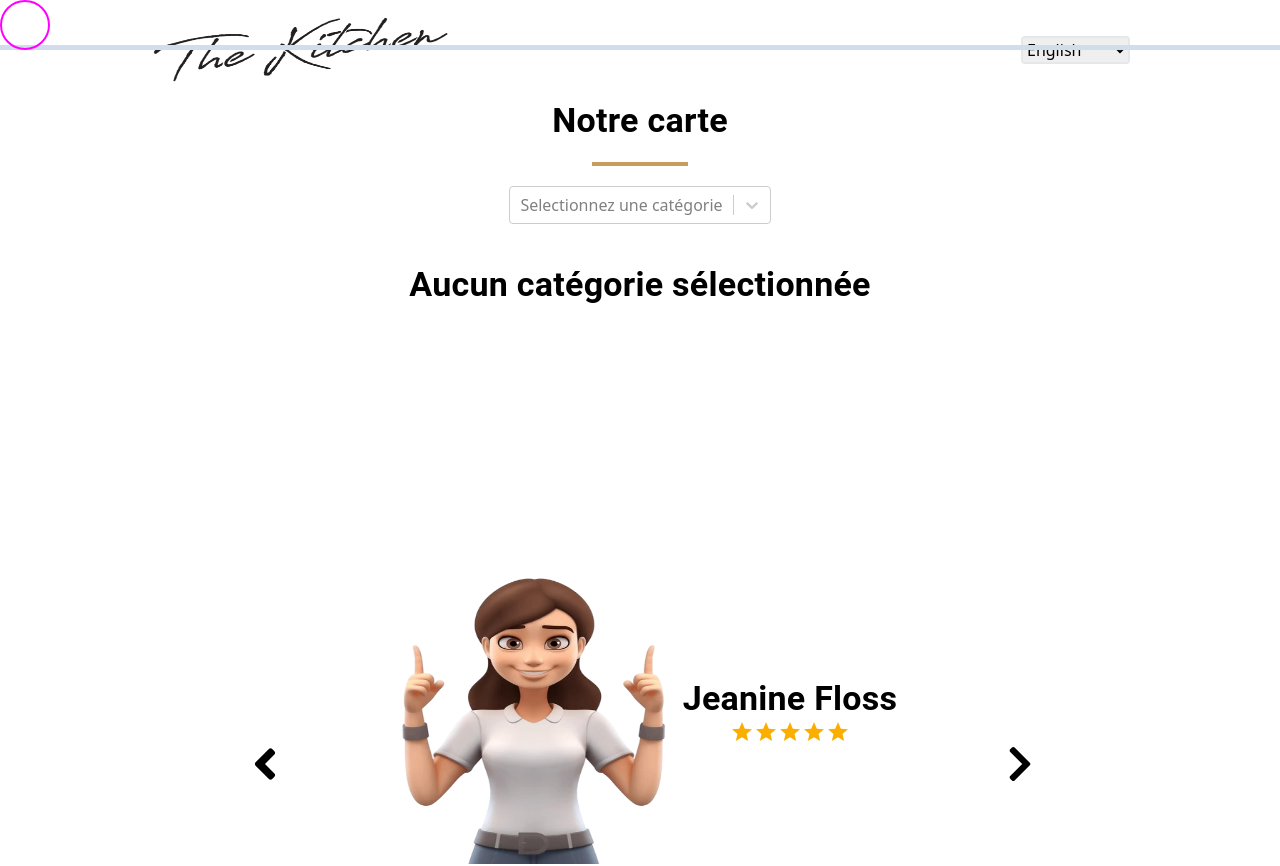
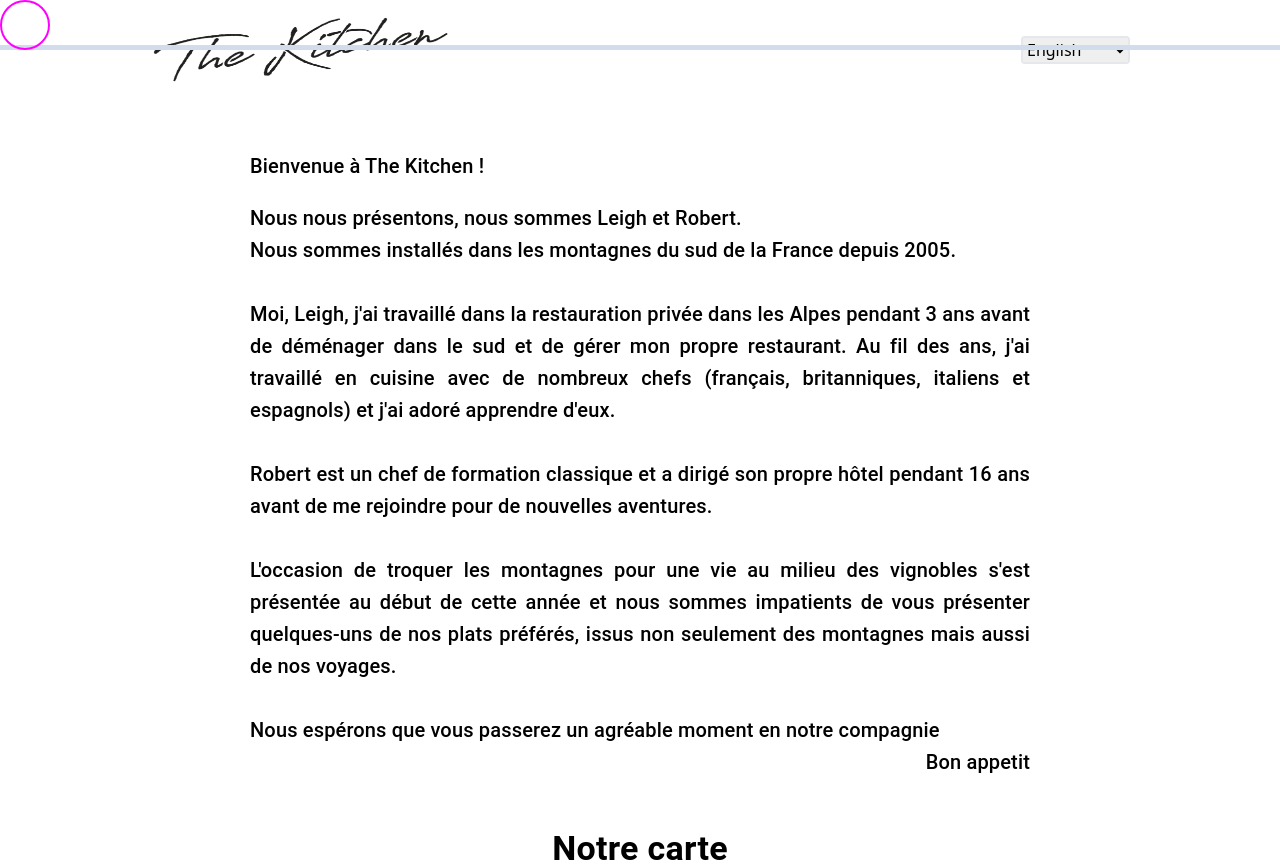
Before and after one commit to yoanncroguennec/restaurantTheKitchen_plaisanceduGers, a Next.js app: page /1 in a window 1280 px wide. Shown: the top 866 px of the page. Built offline with nearby package versions, Linux system fonts and the light colour scheme.

Commit message:
first commit

```diff
--- a/src/app/[locale]/components/common/home/section_MenuCard/Section_MenuCard.jsx
+++ b/src/app/[locale]/components/common/home/section_MenuCard/Section_MenuCard.jsx
@@ -1,3 +1,4 @@
+// A NE PLUS TOUCHER
 "use client";
 
 import React, { useState } from "react";
@@ -18,6 +19,7 @@ import {
   Box_No_CategorySelected,
   RootListItems,
   BoxListItems,
+  BoxTitleDesc,
   BoxBtn,
   TypoBold,
 } from "./StylesSection_MenuCard";
@@ -71,7 +73,7 @@ export default function Section_MenuCard() {
             .slice(0, 8)
             .map(({ name, subCategory, desc, price }, id) => (
               <BoxListItems key={id}>
-                <Box sx={{ width: "70%" }}>
+                <BoxTitleDesc>
                   {subCategory}
                   <TypoBold variant={matches ? "body1" : "h6"}>{name}</TypoBold>
                   {desc ? (
@@ -81,17 +83,12 @@ export default function Section_MenuCard() {
                   ) : (
                     ""
                   )}
-                </Box>
-                <Typography
-                  sx={{ fontWeight: "bold" }}
-                  variant={matches ? "body1" : "h6"}
-                >
-                  {price}€
-                </Typography>
+                </BoxTitleDesc>
+                <TypoBold variant={matches ? "body1" : "h6"}>{price}€</TypoBold>
               </BoxListItems>
             ))}
 
-          {/* ijijijjiji */}
+          {/* PARTIE VOIR PLUS DE LA LISTE DES PRODUITS DE LA CARTE */}
           {filterProducts.length > 8 ? (
             seeMore ? (
               <Box>
@@ -99,7 +96,7 @@ export default function Section_MenuCard() {
                   .slice(6)
                   .map(({ name, subCategory, desc, price }, id) => (
                     <BoxListItems key={id}>
-                      <Box sx={{ width: "70%" }}>
+                      <BoxTitleDesc>
                         {subCategory}
                         <Typography variant={matches ? "body1" : "h6"}>
                           {name}
@@ -111,7 +108,7 @@ export default function Section_MenuCard() {
                         ) : (
                           ""
                         )}
-                      </Box>
+                      </BoxTitleDesc>
                       <TypoBold variant={matches ? "body1" : "h6"}>
                         {price}€
                       </TypoBold>
@@ -119,22 +116,14 @@ export default function Section_MenuCard() {
                   ))}
 
                 <BoxBtn>
-                  <Button
-                    sx={{ margin: "0 auto", width: "250px" }}
-                    onClick={() => setSeeMore(false)}
-                    variant='outlined'
-                  >
+                  <Button onClick={() => setSeeMore(false)} variant='outlined'>
                     <TypoBold variant='h6'>VOIR MOINS</TypoBold>
                   </Button>
                 </BoxBtn>
               </Box>
             ) : (
               <BoxBtn>
-                <Button
-                  sx={{ margin: "0 auto", width: "250px" }}
-                  onClick={() => setSeeMore(true)}
-                  variant='outlined'
-                >
+                <Button onClick={() => setSeeMore(true)} variant='outlined'>
                   <TypoBold variant='h6'>VOIR PLUS</TypoBold>
                 </Button>
               </BoxBtn>
--- a/src/app/[locale]/components/common/home/section_MenuCard/StylesSection_MenuCard.jsx
+++ b/src/app/[locale]/components/common/home/section_MenuCard/StylesSection_MenuCard.jsx
@@ -1,6 +1,6 @@
 "use client";
 
-import { Box, styled, Typography } from "@mui/material";
+import { Box, Button, styled, Typography } from "@mui/material";
 
 export const RootSection_MenuCard = styled(Box)(({ theme }) => ({
   alignItems: "center",
@@ -46,6 +46,12 @@ export const BoxListItems = styled(Box)(({ theme }) => ({
   [theme.breakpoints.down("sm")]: {},
 }));
 
+
+export const BoxTitleDesc = styled(Box)(({ theme }) => ({
+   width: "60%",
+  [theme.breakpoints.down("sm")]: {},
+}));
+
 export const BoxBtn = styled(Box)(({ theme }) => ({
   alignItems: "center",
   display: "flex",
--- /dev/null
+++ b/src/app/[locale]/components/common/home/section_PresentationOfTheEstablishment/Section_PresentationOfTheEstablishment.tsx
@@ -0,0 +1,59 @@
+"use client";
+
+import { Box, Typography } from "@mui/material";
+import React, { useState } from "react";
+import uu from "./test.json";
+export default function Section_PresentationOfTheEstablishment() {
+  const [translate, setTranslate] = useState("fr");
+
+  const yy = [
+    {
+      fr: [
+        {
+          title: "Bienvenue à The Kitchen !",
+          textPresentation:
+            "Nous nous présentons, nous sommes Leigh et Robert.\nNous sommes installés dans les montagnes du sud de la France depuis 2005.\n\n Moi, Leigh, j&#39;ai travaillé dans la restauration privée dans les Alpes pendant 3 ans avant de déménager dans le sud et de gérer mon propre restaurant. Au fil des ans, j'ai travaillé en cuisine avec de nombreux chefs (français, britanniques, italiens et espagnols) et j'ai adoré apprendre d&#39;eux.\n\n Robert est un chef de formation classique et a dirigé son propre hôtel pendant 16 ans avant de me rejoindre pour de nouvelles aventures.\n\n L'occasion de troquer les montagnes pour une vie au milieu des vignobles s&#39;est présentée au début de cette année et nous sommes impatients de vous présenter quelques-uns de nos plats préférés, issus non seulement des montagnes mais aussi de nos voyages.\n\n Nous espérons que vous passerez un agréable moment en notre compagnie",
+          finalWord: "Bon appetit",
+        },
+      ],
+      en: [
+        {
+          title: "Welcome to The Kitchen !",
+          textPresentation:
+            "We’d like to introduce ourselves, we're Leigh and Robert.\n\n We've been based in the mountains of southern France since 2005.\n\n I, Leigh, worked in private catering in the Alps for 3 years before moving south and running my own restaurant. Over the years, I have worked in the kitchen with many chefs (French, British, Italian, and Spanish) and have loved learning from them. Robert is a classically trained chef who ran his own hotel for 16 years before joining me for new adventures.\n\n The opportunity to swap the mountains for a life among the vineyards presented itself earlier this year, and we can't wait to introduce you to some of our favourite dishes, drawn not only from the mountains but also from our travels.\n\n We hope you enjoy your time with us.",
+          finalWord: "Bon appetit",
+        },
+      ],
+    },
+  ];
+
+  // return <h5>Lorem ipsum dolor sit amet, consectetur adipisicing elit. Itaque, quo! ___________ {uu.fr.title} -------------------</h5>;
+
+  // if (translate == ) {
+
+  // }
+
+  const tt =
+    "Nous nous présentons, nous sommes Leigh et Robert.\nNous sommes installés dans les montagnes du sud de la France depuis 2005.\n\n Moi, Leigh, j&#39;ai travaillé dans la restauration privée dans les Alpes pendant 3 ans avant de déménager dans le sud et de gérer mon propre restaurant. Au fil des ans, j'ai travaillé en cuisine avec de nombreux chefs (français, britanniques, italiens et espagnols) et j'ai adoré apprendre d&#39;eux.\n\n Robert est un chef de formation classique et a dirigé son propre hôtel pendant 16 ans avant de me rejoindre pour de nouvelles aventures.\n\n L'occasion de troquer les montagnes pour une vie au milieu des vignobles s&#39;est présentée au début de cette année et nous sommes impatients de vous présenter quelques-uns de nos plats préférés, issus non seulement des montagnes mais aussi de nos voyages.\n\n Nous espérons que vous passerez un agréable moment en notre compagnie";
+
+  // Make line breaks work when you render text in a React or Vue component : https://dev.to/cassidoo/make-line-breaks-work-when-you-render-text-in-a-react-or-vue-component-4m0n
+  function replaceWithBr() {
+    return tt.replace(/\n/g, "<br />");
+  }
+
+  return (
+    <Box sx={{ margin: "50px 250px" }}>
+      <Typography sx={{ margin: "20px 0" }} variant='h6'>
+        Bienvenue à The Kitchen !
+      </Typography>
+      <Typography
+        dangerouslySetInnerHTML={{ __html: replaceWithBr() }}
+        sx={{ textAlign: "justify" }}
+        variant='h6'
+      />
+      <Typography sx={{ textAlign: "right" }} variant='h6'>
+        Bon appetit
+      </Typography>
+    </Box>
+  );
+}
--- /dev/null
+++ b/src/app/[locale]/components/common/home/section_PresentationOfTheEstablishment/StylesSection_PresentationOfTheEstablishment.jsx
@@ -0,0 +1,7 @@
+"use client";
+
+import { Box, Button, styled, Typography } from "@mui/material";
+
+export const RootSection_MenuCard = styled(Box)(({ theme }) => ({
+  [theme.breakpoints.down("sm")]: {},
+}));
--- /dev/null
+++ b/src/app/[locale]/components/common/home/section_PresentationOfTheEstablishment/test.json
@@ -0,0 +1,14 @@
+{
+  "fr": {
+    "title": "Bienvenue à The Kitchen !",
+    "textPresentation": "Nous nous présentons, nous sommes Leigh et Robert.\nNous sommes installés dans les montagnes du sud de la France depuis 2005.\n\n Moi, Leigh, j&#39;ai travaillé dans la restauration privée dans les Alpes pendant 3 ans avant de déménager dans le sud et de gérer mon propre restaurant. Au fil des ans, j'ai travaillé en cuisine avec de nombreux chefs (français, britanniques, italiens et espagnols) et j'ai adoré apprendre d&#39;eux.\n\n Robert est un chef de formation classique et a dirigé son propre hôtel pendant 16 ans avant de me rejoindre pour de nouvelles aventures.\n\n L'occasion de troquer les montagnes pour une vie au milieu des vignobles s&#39;est présentée au début de cette année et nous sommes impatients de vous présenter quelques-uns de nos plats préférés, issus non seulement des montagnes mais aussi de nos voyages.\n\n Nous espérons que vous passerez un agréable moment en notre compagnie",
+    "finalWord": "Bon appetit"
+  },
+  "en": [
+    {
+      "title": "Welcome to The Kitchen !",
+      "textPresentation": "We’d like to introduce ourselves, we're Leigh and Robert.\n\n We've been based in the mountains of southern France since 2005.\n\n I, Leigh, worked in private catering in the Alps for 3 years before moving south and running my own restaurant. Over the years, I have worked in the kitchen with many chefs (French, British, Italian, and Spanish) and have loved learning from them. Robert is a classically trained chef who ran his own hotel for 16 years before joining me for new adventures.\n\n The opportunity to swap the mountains for a life among the vineyards presented itself earlier this year, and we can't wait to introduce you to some of our favourite dishes, drawn not only from the mountains but also from our travels.\n\n We hope you enjoy your time with us.",
+      "finalWord": "Bon appetit"
+    }
+  ]
+}
--- a/src/app/[locale]/components/common/index.ts
+++ b/src/app/[locale]/components/common/index.ts
@@ -1,4 +1,9 @@
+import Section_PresentationOfTheEstablishment from "./home/section_PresentationOfTheEstablishment/Section_PresentationOfTheEstablishment";
 import Section_MenuCard from "./home/section_MenuCard/Section_MenuCard";
-import Section_CustomerReviews from "./home/section_CustomerReviews/Section_CustomerReviews"
+import Section_CustomerReviews from "./home/section_CustomerReviews/Section_CustomerReviews";
 
-export { Section_MenuCard, Section_CustomerReviews };
+export {
+  Section_PresentationOfTheEstablishment,
+  Section_MenuCard,
+  Section_CustomerReviews,
+};
--- a/src/app/[locale]/pages/home/page.jsx
+++ b/src/app/[locale]/pages/home/page.jsx
@@ -1,6 +1,10 @@
-import React from 'react'
+import React from "react";
 import { Box } from "@mui/material";
-import { Section_MenuCard, Section_CustomerReviews } from "../../components/common";
+import {
+  Section_PresentationOfTheEstablishment,
+  Section_MenuCard,
+  Section_CustomerReviews,
+} from "../../components/common";
 
 export default function pages() {
   return (
@@ -8,6 +12,7 @@ export default function pages() {
       {/* <Box sx={{ alignItems: "center", background: "red", display: "flex",minHeight: "100vh", maxWidth: "100vw" }}>
         Lorem ipsum dolor, sit amet consectetur adipisicing elit. Reiciendis, maxime.
       </Box> */}
+      <Section_PresentationOfTheEstablishment />
       <Section_MenuCard />
       <Section_CustomerReviews />
     </Box>
```
